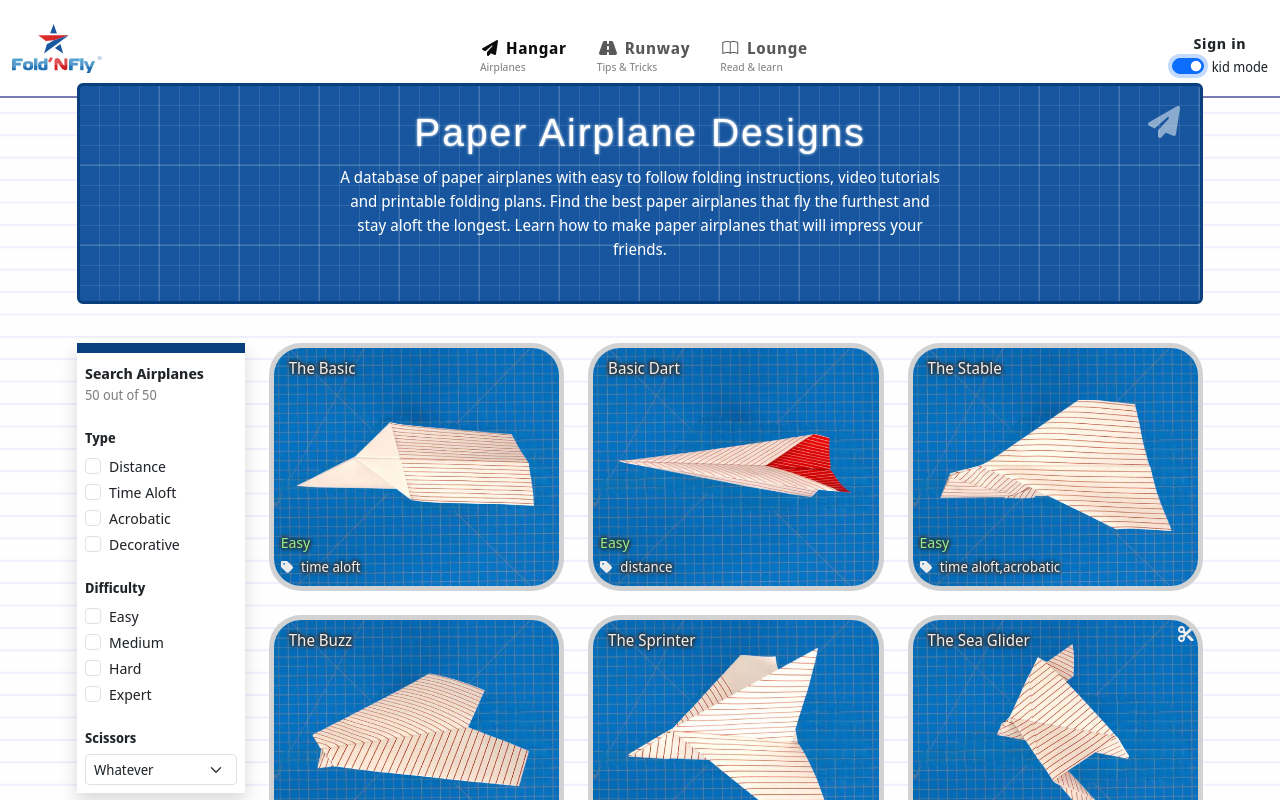
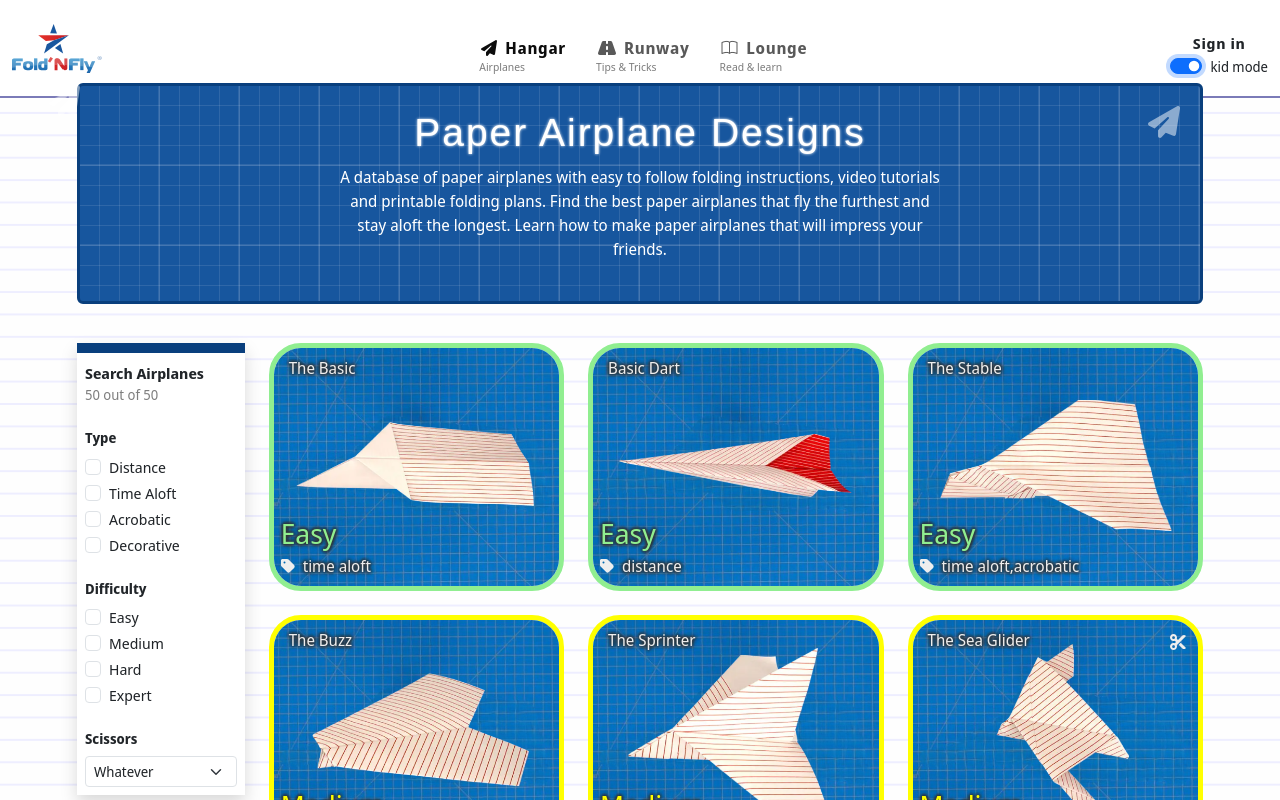
Before and after one commit to Increditex-Software-Solutions-Pvt-Ltd/FoldnFly, a React (Create React App) app: page / in a window 1280 px wide. Both pictures are taken after a click on the switch "kid mode". Shown: the top 800 px of the page. Built offline with nearby package versions, Linux system fonts and the light colour scheme; a web font is replaced by a local one.

Commit message:
plane animation undergoing

```diff
--- a/src/App.css
+++ b/src/App.css
@@ -38,7 +38,7 @@ body{
     font-size: 11px;
 }
 .small{
-    font-size: 13.6px;
+    font-size: 13.9px;
 }
 .normal{
     font-size: 14.4px;
@@ -48,6 +48,9 @@ body{
 }
 .x-big{
     font-size: 16px;
+}
+.x-large{
+    font-size: 28px;
 }
 .nav-item{
     list-style: none !important;
@@ -69,10 +72,28 @@ body{
     top: 20px;
     right: 20px;
 }
+.left-air-icon{
+    top: 20px;
+    left: 20px;
+}
 .air-icon i{
     font-size: 23px;
     color: rgb(197, 197, 197);
 }
+.aniplane{
+    animation: rotateplane 5s infinite linear;
+}
+@keyframes rotateplane {
+    0% {
+        /* Start with no rotation, translate X, and rotate to the current angle */
+        transform: rotate(0deg) translateX(0px) rotate(0deg);
+    }
+    100% {
+        /* End with a full 360 degrees rotation, translate X, and rotate -360 degrees */
+        transform: rotate(360deg) translateX(100px) rotate(-360deg);
+    }
+}
+
 .sidebox{
     border-top: 10px solid #093f7d !important;
 
@@ -106,26 +127,34 @@ body{
 }
  .difficultyeasy{
     color:#90ee90;
+    border-color:#90ee90;
     text-shadow: -2px 0 3px #333,0 2px 3px #333,2px 0 3px #333,0 -2px 3px #333;
     z-index: 10;
+    transition: all 0.5s ease;
 }
  .difficultymedium{
     color:#ff0;
+    border-color:#ff0;
     text-shadow: -2px 0 3px #333,0 2px 3px #333,2px 0 3px #333,0 -2px 3px #333;
     z-index: 10;
+    transition: all 0.5s ease;
 }
  .difficultyhard{
     color:orange;
+    border-color:orange;
     text-shadow: -2px 0 3px #333,0 2px 3px #333,2px 0 3px #333,0 -2px 3px #333;
+    transition: all 0.5s ease;
     z-index: 10;
 }
  .difficultyexpert{
     color:#ff6767;
+    border-color:#ff6767;
     text-shadow: -2px 0 3px #333,0 2px 3px #333,2px 0 3px #333,0 -2px 3px #333;
+    transition: all 0.5s ease;
     z-index: 10;
 }
 .tags .distance{
-    font-size: 14px;
+    transition: all 0.5s ease;
     color: #eee;
     text-shadow: -2px 0 3px #333,0 2px 3px #333,2px 0 3px #333,0 -2px 3px #333;
 }
@@ -207,6 +236,9 @@ body{
 .stepscard:hover img{
     transform: scale(1.08) ;
 }
+.kidCard{
+   transition: all 0.5s ease;
+}
 
 
 
--- a/src/components/Airoplanes.jsx
+++ b/src/components/Airoplanes.jsx
@@ -89,7 +89,7 @@ const Airoplanes = () => {
                     <div
                       className={`${
                         mode
-                          ? "kidCard position-relative card rounded-5 border-5"
+                          ? `kidCard position-relative card rounded-5 border-5 ${getDifficultyClass(plane.difficulty)}`
                           : "airoplanecard card position-relative rounded-0"
                       }`}
                       style={{ cursor: "pointer", overflow: "hidden" }}
@@ -111,21 +111,23 @@ const Airoplanes = () => {
                       />
                       <span className="aironame x-big m-2">{plane.name}</span>
                       {plane.icon === "scissors" && (
-                        <span className="scissor">
+                        <span className="scissor m-2">
                           <FontAwesomeIcon icon={faScissors} />
                         </span>
                       )}
 
                       <div className="tags">
                         <span
-                          className={`difficultylevel big ${getDifficultyClass(
+                          className={mode ? `difficultylevel x-large ${getDifficultyClass(
+                            plane.difficulty
+                          )}`:`difficultylevel big ${getDifficultyClass(
                             plane.difficulty
                           )}`}
                         >
                           {plane.difficulty}
                         </span>
                         <br />
-                        <span className="distance">
+                        <span className={mode ? `x-big distance`:`distance small`}>
                           <FontAwesomeIcon className="me-2" icon={faTag} />
                           {plane.distance}
                         </span>
--- a/src/components/Headersection.jsx
+++ b/src/components/Headersection.jsx
@@ -1,8 +1,11 @@
 import { faPaperPlane } from '@fortawesome/free-solid-svg-icons'
 import { FontAwesomeIcon } from '@fortawesome/react-fontawesome'
 import React from 'react'
+import { useModeContext } from '../ModeContext'
 
 const Headersection = ({ title, information }) => {
+    const {mode} = useModeContext();
+
     return (
         <div><div className="container">
             <div className="card position-relative bg-main uppercard" style={{ top: "-15px" }}>
@@ -11,6 +14,9 @@ const Headersection = ({ title, information }) => {
                         <div className="col-12 text-center">
                             <h2 className="text-white fontlondrina">{title}</h2>
                             <p className="text-white mx-auto" style={{maxWidth:"600px"}}>{information}</p>
+                            <div className={mode ?`left-air-icon position-absolute aniplane`:`left-air-icon position-absolute`}>
+                                {mode && <FontAwesomeIcon icon={faPaperPlane} className="text-white-50 fa-2x" />}
+                            </div>
 
                             <div className="air-icon position-absolute">
                                 <FontAwesomeIcon icon={faPaperPlane} className="text-white-50 fa-2x" />
--- a/src/components/Navbar.jsx
+++ b/src/components/Navbar.jsx
@@ -94,13 +94,14 @@ const Navbar = () => {
               </li>
               <div
                 className="form-check form-switch"
-                onClick={() => setMode(!mode)}
+
               >
                 <input
                   className="form-check-input"
                   type="checkbox"
                   role="switch"
                   id="flexSwitchCheckDefault"
+                  onClick={() => setMode(!mode)}
                 />
                 <label
                   className="form-check-label small"
```
